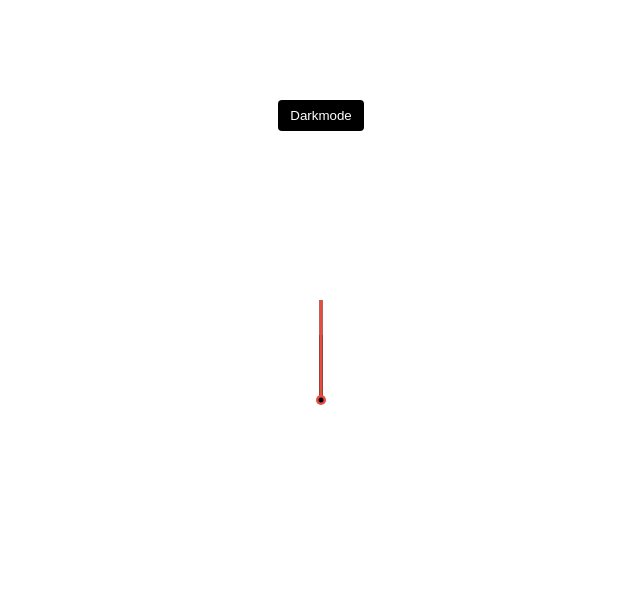
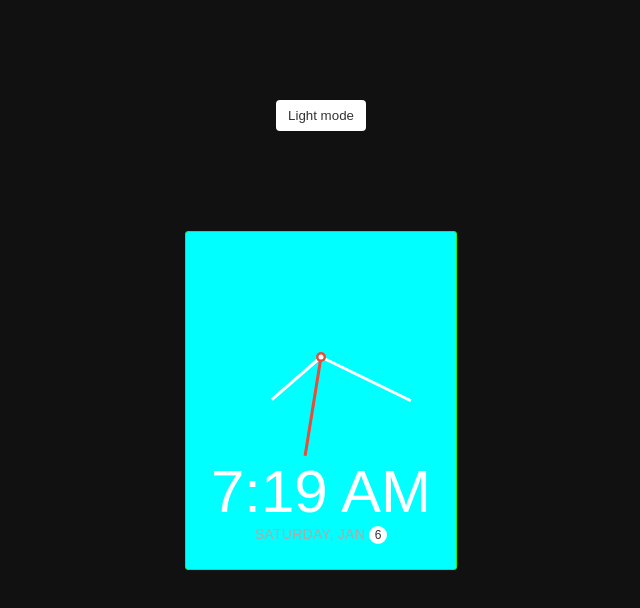
Before and after one commit to yemataferry/Theme-clock, a plain HTML site: page index.html in a window 1280 px wide. Both pictures are taken after a click on the button "Darkmode". Shown: the whole page, without its empty margins (319-959 px from the left). Drawn offline with nearby package versions, Linux system fonts and the light colour scheme.

Commit message:
script functions added and style edited

```diff
--- a/assets/scripts/index.js
+++ b/assets/scripts/index.js
@@ -0,0 +1,46 @@
+const hourEl = document.querySelector('.hour')
+const minuteEl = document.querySelector('.minute')
+const secondEl = document.querySelector('.second')
+const timeEl = document.querySelector('.time')
+const dateEl = document.querySelector('.date')
+const toggle = document.querySelector('.toggle')
+
+const days = ['Sunday','Monday', 'Tuesday', 'Wednesday', 'Thuersday', 'Friday', 'Saturday']
+const months = ['Jan', 'Feb', 'Mar', 'Apr', 'May', 'Jun', 'Jul', 'Aug', 'Sept', 'Oct', 'Nov', 'Dec']
+
+toggle.addEventListener('click', (e) => {
+  const html = document.querySelector('html')
+  if (html.classList.contains('dark')) {
+    html.classList.remove('dark')
+    e.target.innerHTML = 'Dark mode'
+  } else {
+    html.classList.add('dark')
+    e.target.innerHTML = 'Light mode'
+  }
+})
+
+function setTime () {
+  const time = new Date()
+  const month = time.getMonth()
+  const day = time.getDay()
+  const date = time.getDate()
+  const hours = time.getHours()
+  const hoursForClock = hours % 12
+  const minutes = time.getMinutes()
+  const seconds = time.getSeconds()
+  const ampm = hours >= 12? 'PM' : 'AM'
+
+  hourEl.style.transform = `translate(-50%, -100%) rotate(${scale(hoursForClock, 0, 11, 0, 360)}deg)`
+  minuteEl.style.transform = `translate(-50%, -100%) rotate(${scale(minutes, 0, 59, 0, 360)}deg)`
+  secondEl.style.transform = `translate(-50%, -100%) rotate(${scale(seconds, 0, 59, 0, 360)}deg)`
+
+  timeEl.innerHTML = `${hoursForClock}:${minutes < 10 ? `0${minutes}` : minutes} ${ampm}`
+  dateEl.innerHTML = `${days[day]}, ${months[month]} <span class='circle'>${date}</span>`
+}
+
+const scale = (num, in_min, in_max, out_min, out_max) => {
+  return (num - in_min) * (out_max - out_min) / (in_max - in_min) + out_min
+}
+
+setTime()
+setInterval(setTime, 1000)
--- a/assets/styles/style.css
+++ b/assets/styles/style.css
@@ -51,6 +51,10 @@ body {
   flex-direction: column;
   justify-content: space-between;
   align-items: center;
+  border: 1px solid #23f108;
+  border-radius: 3px;
+  padding: 25px;
+  background-color: aqua;
 }
 
 .clock {
```
